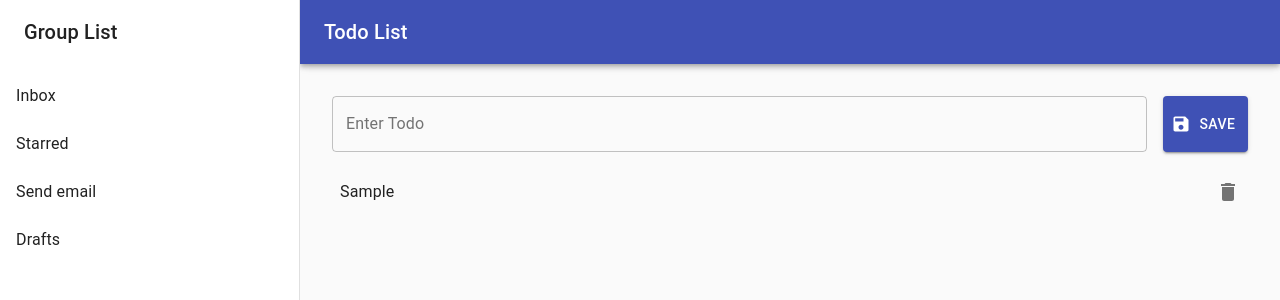
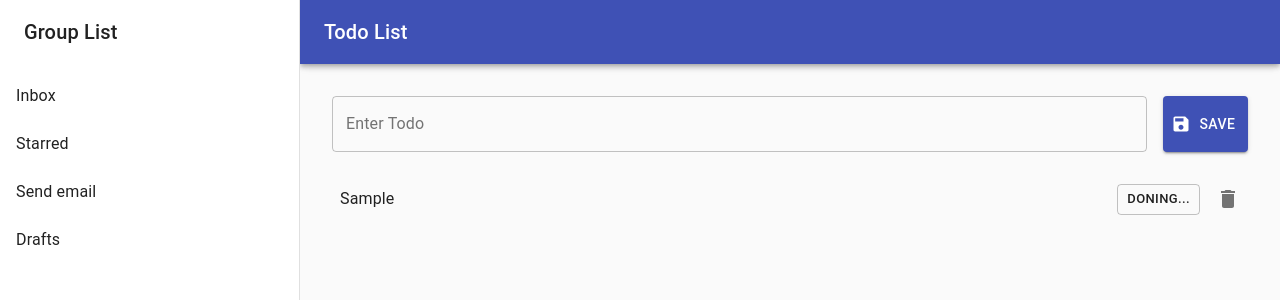
Before and after one commit to yk-port/react-todo, a React (Create React App) app: page / in a window 1280 px wide. Both pictures are taken after typing "Sample" into the empty fields and a click on the button "SAVE". Shown: the top 300 px of the page. Built offline with nearby package versions, Linux system fonts and the light colour scheme.

Commit message:
feat: ocmplete機能の実装
未完了はcomplete: false, 完了はcomplete: trueのbooleanで定義し、
newTodos[index].complete = !newTodos[index].complete; でbooleanの切り替えを実装

```diff
--- a/src/components/App.js
+++ b/src/components/App.js
@@ -71,7 +71,6 @@ function App(props) {
   const classes = useStyles();
   const theme = useTheme();
 
-  // const [ todoId, setTodoId ] = useState('');
   const [ value, setValue ] = useState('');
   const [ todos, setTodos ] = useState([]);
 
@@ -88,13 +87,19 @@ function App(props) {
   }
 
   const addTodo = text =>  {
-    const newTodos = [...todos, text];
+    const newTodos = [...todos, { text, complete: false }];
     setTodos(newTodos);
   }
 
   const removeTodo = index => {
     const newTodos = [...todos];
     newTodos.splice(index, 1);
+    setTodos(newTodos);
+  }
+
+  const completeTodo = index => {
+    const newTodos = [...todos];
+    newTodos[index].complete = !newTodos[index].complete;
     setTodos(newTodos);
   }
 
@@ -195,13 +200,12 @@ function App(props) {
           <List>
             {todos && todos.map((todo, index) => (
               <ListItem button key={index}>
-                <ListItemText primary={todo} />
+                <ListItemText primary={todo.text} />
+                <Button variant="outlined" size="small" color="default" className={classes.button} onClick={() => completeTodo(index)}>
+                  {todo.complete ? 'done!!' : 'doning...'}
+                </Button>
                 <ListItemSecondaryAction>
-                  <IconButton
-                    edge="end"
-                    aria-label="delete"
-                    onClick={() => removeTodo(index)}
-                  >
+                  <IconButton edge="end" aria-label="delete" onClick={() => removeTodo(index)}>
                     <DeleteIcon />
                   </IconButton>
                 </ListItemSecondaryAction>
```
